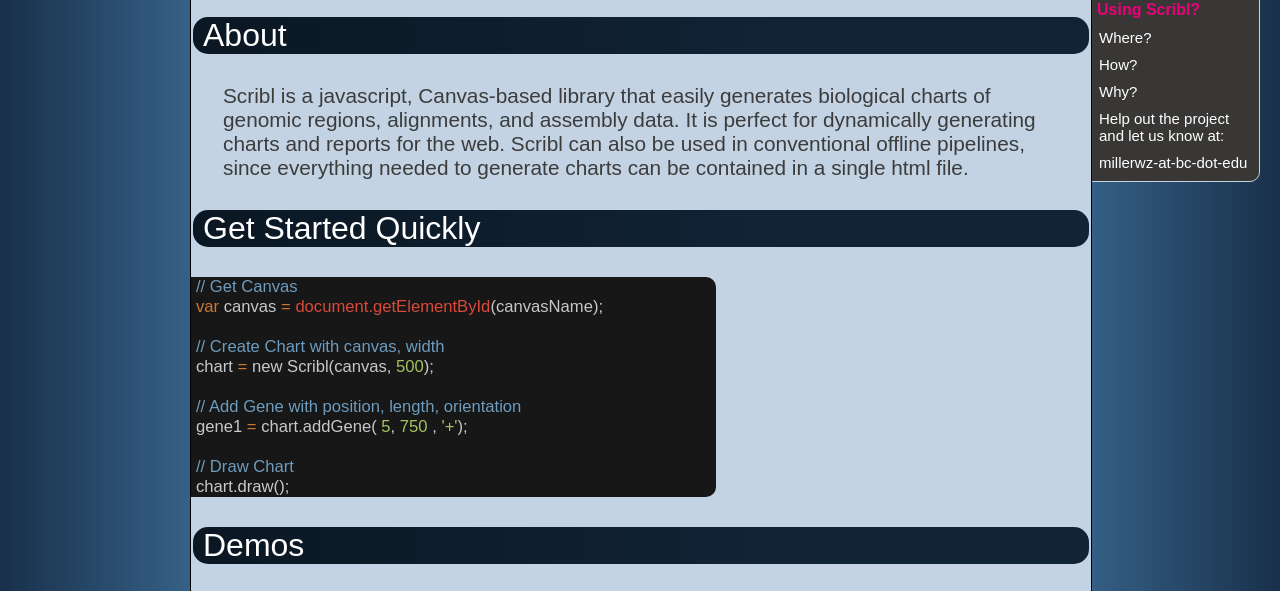
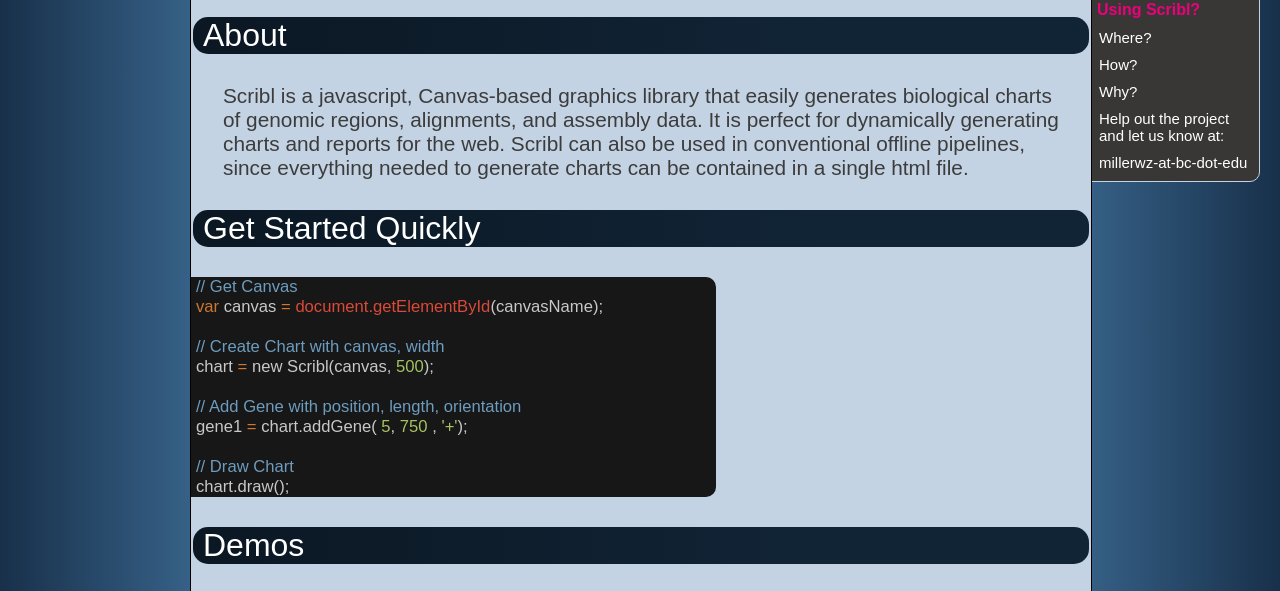
Before and after one commit to chmille4/Scribl, a plain HTML site: page index.html in a window 1280 px wide. Shown: the part 176-767 px from the top of the page. Drawn offline with Linux system fonts and the light colour scheme.

Commit message:
Edited index.html via GitHub

```diff
--- a/index.html
+++ b/index.html
@@ -48,7 +48,7 @@
 
 				<div class="header"><span>About</span></div>
 				<div class="section">
-					Scribl is a javascript, Canvas-based library that easily generates biological charts of genomic regions, alignments, and assembly data. It is perfect for dynamically generating charts and reports for the web.  Scribl can also be used in conventional offline pipelines, since everything needed to generate charts can be contained in a single html file.
+					Scribl is a javascript, Canvas-based graphics library that easily generates biological charts of genomic regions, alignments, and assembly data. It is perfect for dynamically generating charts and reports for the web.  Scribl can also be used in conventional offline pipelines, since everything needed to generate charts can be contained in a single html file.
 
 				</div>
 
```
